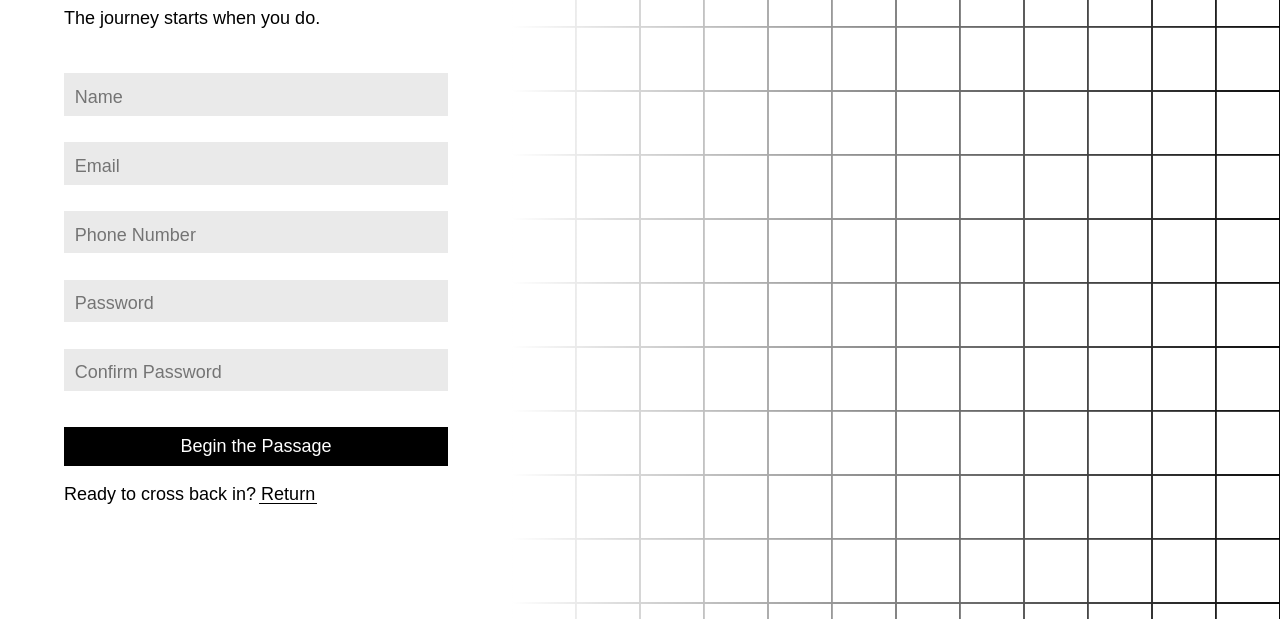
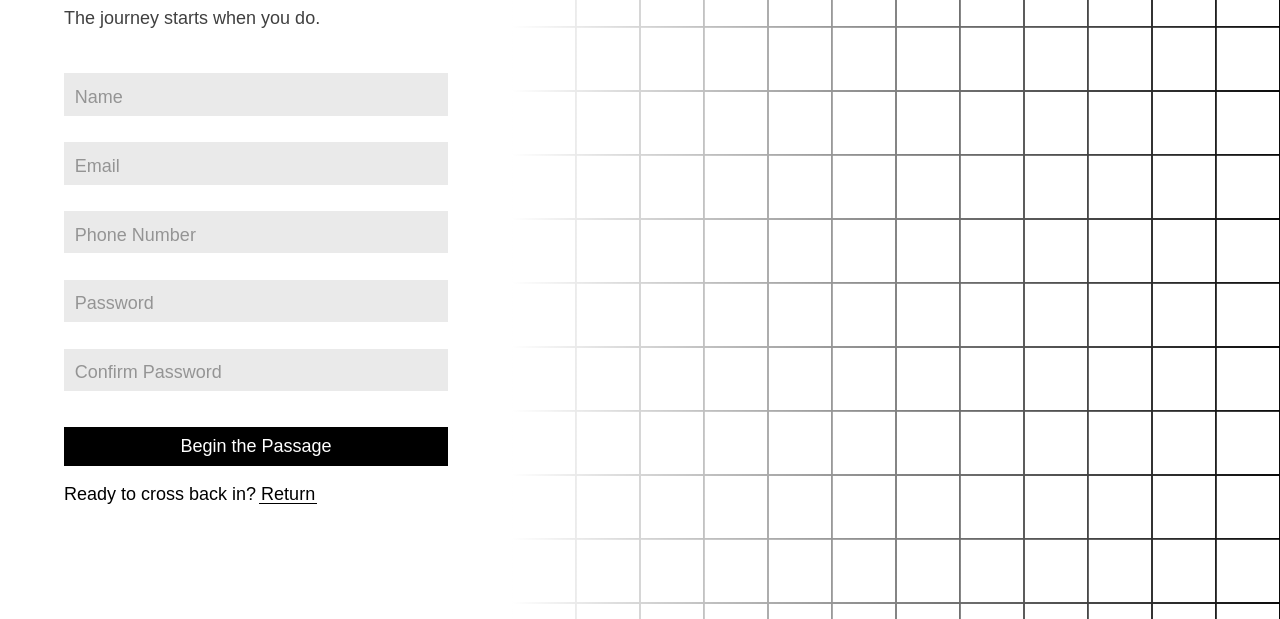
Before and after one commit to ketanpatil1/sign-up-form, a plain HTML site: page index.html in a window 1280 px wide. Shown: the part 181-800 px from the top of the page. Drawn offline with Linux system fonts and the light colour scheme; a web font is replaced by a local one.

Commit message:
Change subtitle and label colors

```diff
--- a/css/style.css
+++ b/css/style.css
@@ -129,6 +129,11 @@ h1 {
     margin-bottom: .25em;
 }
 
+.subtitle,
+label {
+    color: color-mix(in srgb, var(--fg-color) 75%, var(--bg-color));
+}
+
 label {
     margin-top: 0.5em;
     margin-bottom: 0.3em;
```
